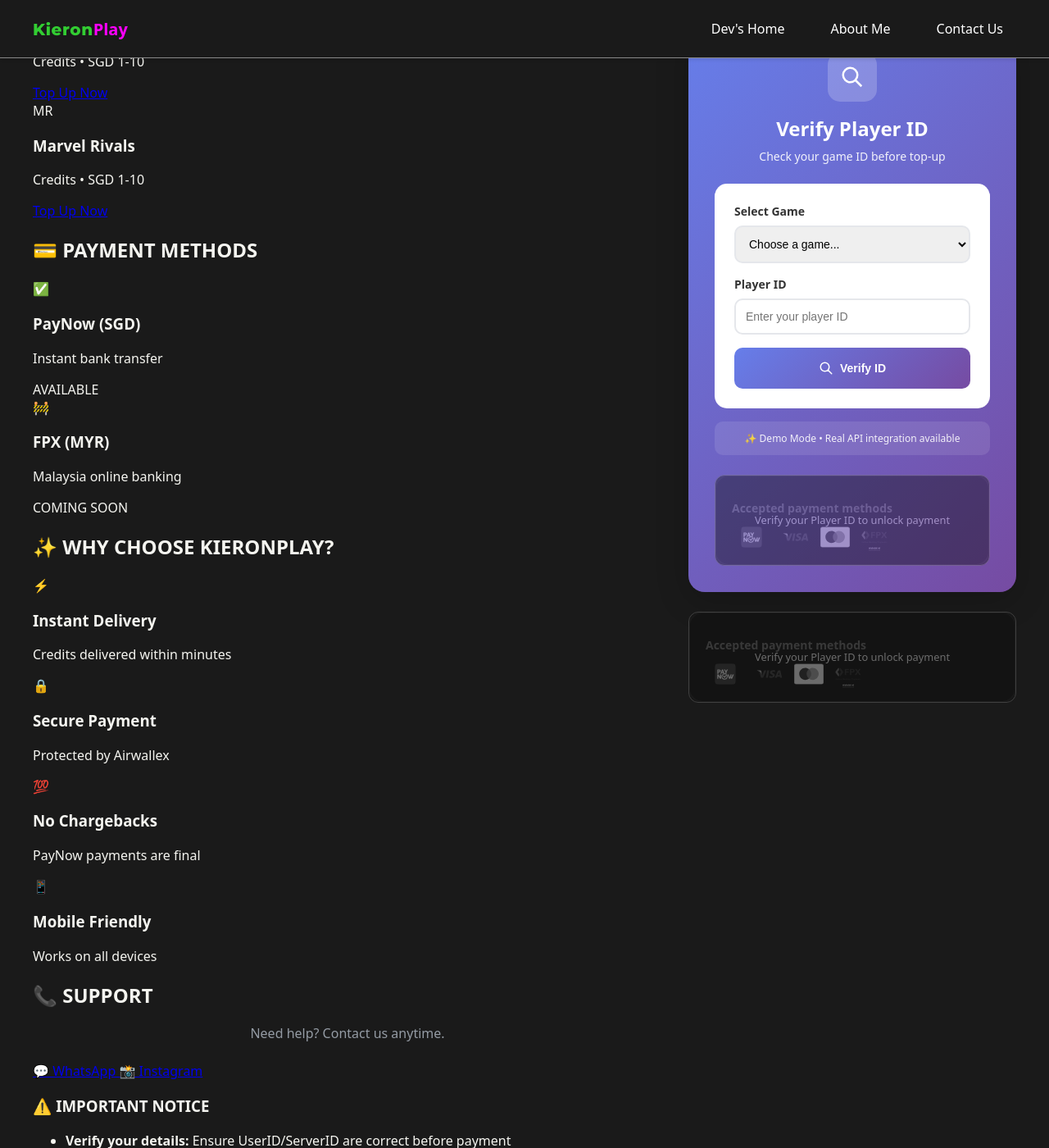
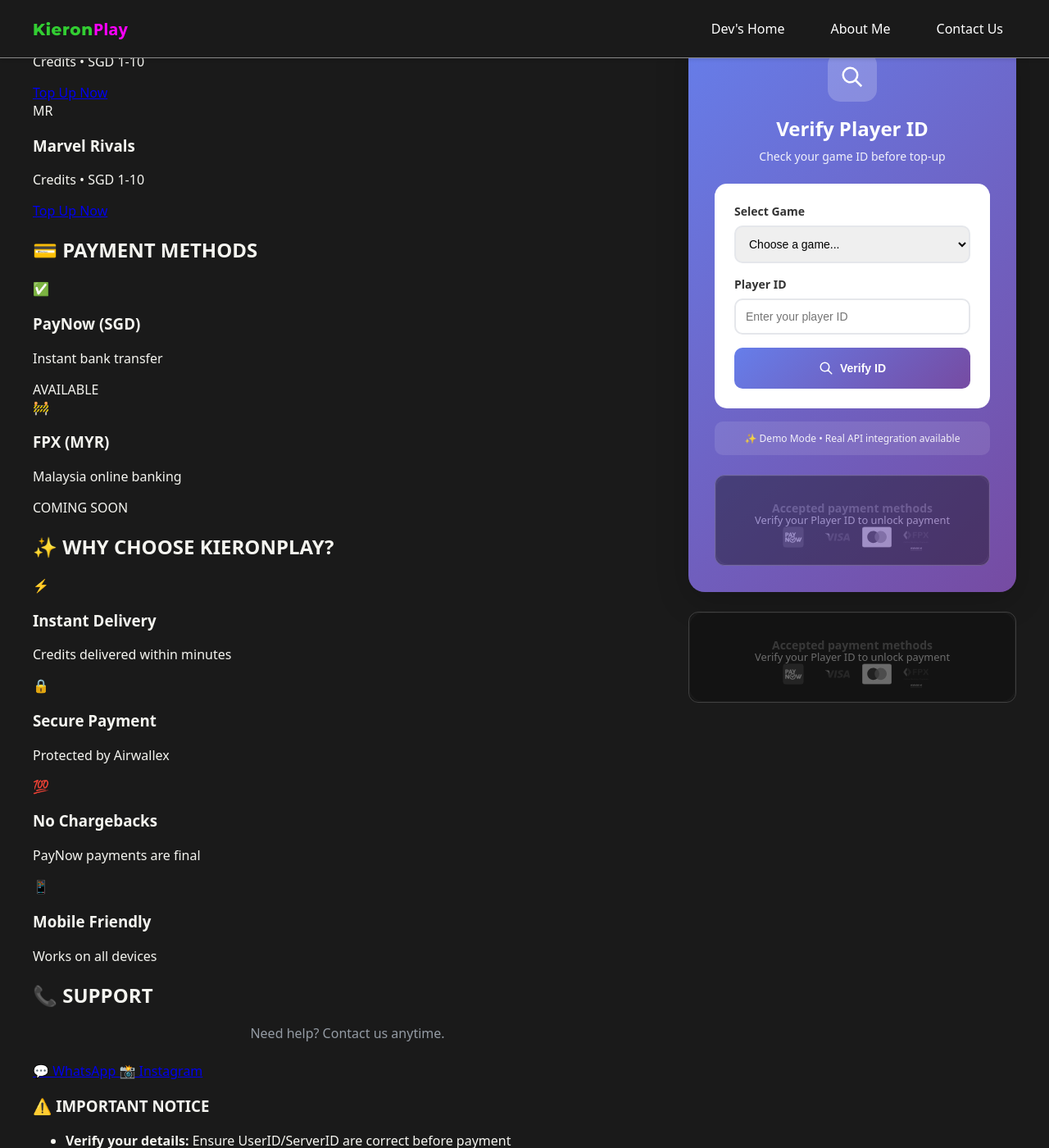
Before and after one commit to m33lucky-benny/kieron, a Jekyll site: the page built from index.md, in a window 1280 px wide and 1400 px high, scrolled down 498 px. Shown: the whole window at 82% size. Built offline with Jekyll 4.4.1, drawn with Linux system fonts in a browser that asks for light colours.

Commit message:
Update main.scss

```diff
--- a/assets/css/main.scss
+++ b/assets/css/main.scss
@@ -181,6 +181,11 @@
 //  payments bar background: var(--surface1);
 // ----------------------------------------
 .payment-bar {
+  display: flex;                // enable flex
+  flex-direction: column;       // stack title and icons vertically
+  align-items: center;          // horizontal center
+  justify-content: center;      // vertical center (if height > content)
+  text-align: center;
   margin-top: 1.5rem;
   padding: 1rem 1.25rem;
   border-radius: 12px;
```
